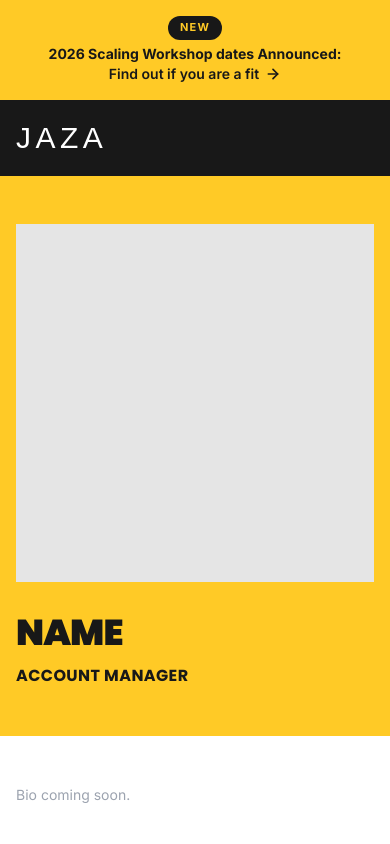
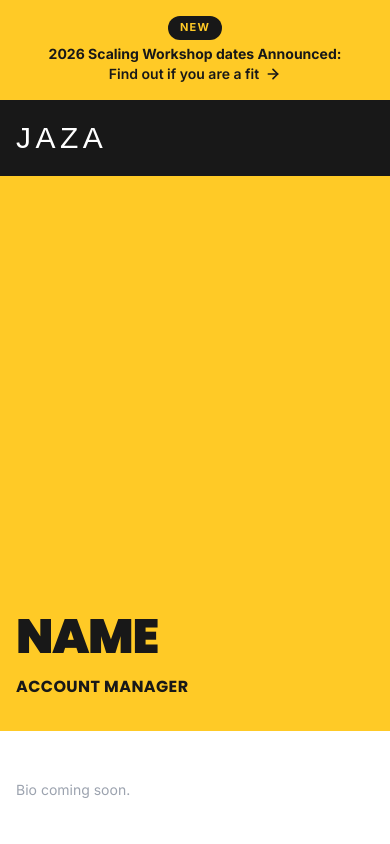
Before and after one commit to JAZA-Group-OS/jaza-media-site, a Next.js app: page /team/account-manager in a window 390 px wide. Shown: the top 844 px of the page. Built offline with nearby package versions, Linux system fonts and the light colour scheme; a web font is replaced by a local one.

Commit message:
feat: bio hero — drop grey bg, larger name, bigger photo container

```diff
--- a/components/team-bio-hero.tsx
+++ b/components/team-bio-hero.tsx
@@ -11,14 +11,14 @@ export function TeamBioHero({ member }: { member: Member }) {
 
   return (
     <section className="bg-brand-yellow">
-      <div className="mx-auto grid max-w-6xl grid-cols-1 items-center gap-8 px-4 py-12 md:grid-cols-[1fr_1.4fr] md:gap-12 md:py-20">
-        <div className="relative aspect-square w-full max-w-sm bg-neutral-200">
+      <div className="mx-auto grid max-w-6xl grid-cols-1 items-end gap-8 px-4 pt-12 md:grid-cols-[1fr_1.3fr] md:items-center md:gap-12 md:pt-20">
+        <div className="relative aspect-square w-full max-w-md">
           {portrait ? (
             <Image
               src={portrait}
               alt={altText}
               fill
-              sizes="(min-width: 768px) 384px, 100vw"
+              sizes="(min-width: 768px) 480px, 100vw"
               className={`object-contain ${member.mirror ? "-scale-x-100" : ""}`}
               priority
             />
@@ -26,11 +26,11 @@ export function TeamBioHero({ member }: { member: Member }) {
             <span className="sr-only">{altText}</span>
           )}
         </div>
-        <div>
-          <h1 className="font-heading text-4xl font-black uppercase leading-[1.05] tracking-tight text-brand-black md:text-6xl">
+        <div className="pb-8 md:pb-0">
+          <h1 className="font-heading text-5xl font-black uppercase leading-[0.95] tracking-tight text-brand-black md:text-7xl lg:text-8xl">
             {displayName}
           </h1>
-          <p className="mt-3 font-heading text-base font-bold uppercase tracking-wide text-brand-black md:text-lg">
+          <p className="mt-4 font-heading text-base font-bold uppercase tracking-wide text-brand-black md:text-xl">
             {member.role}
           </p>
         </div>
```
